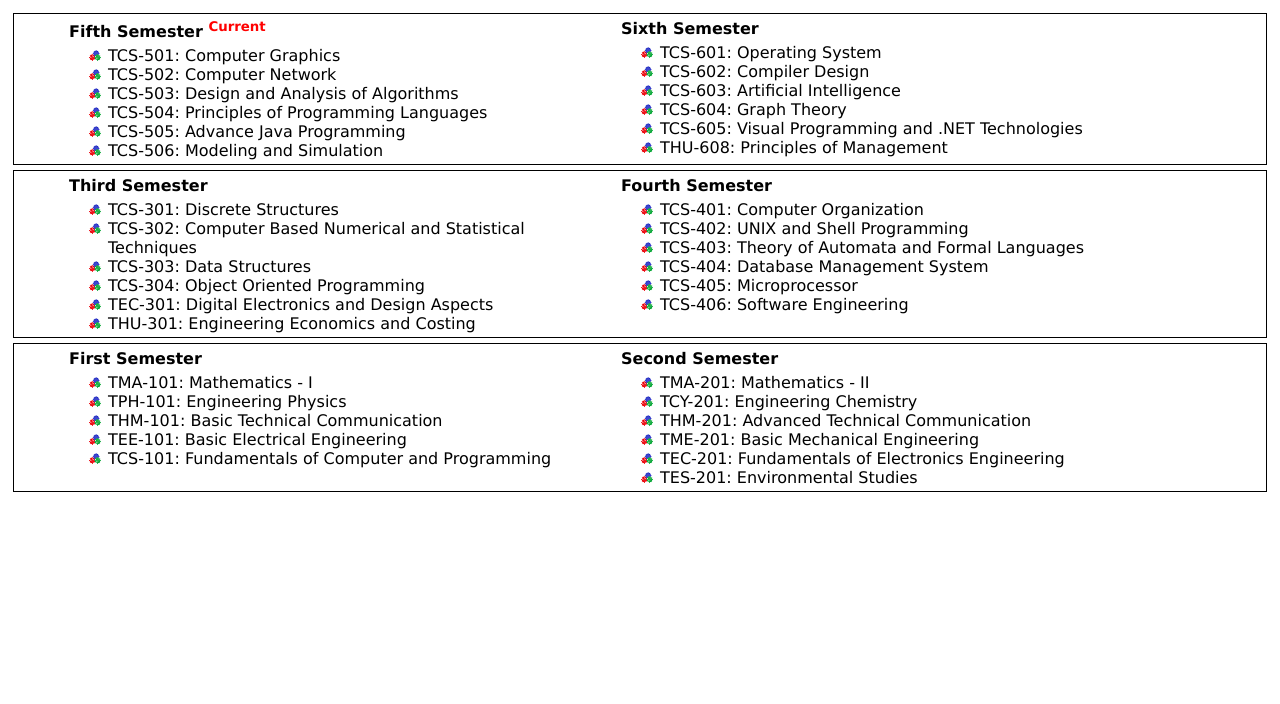
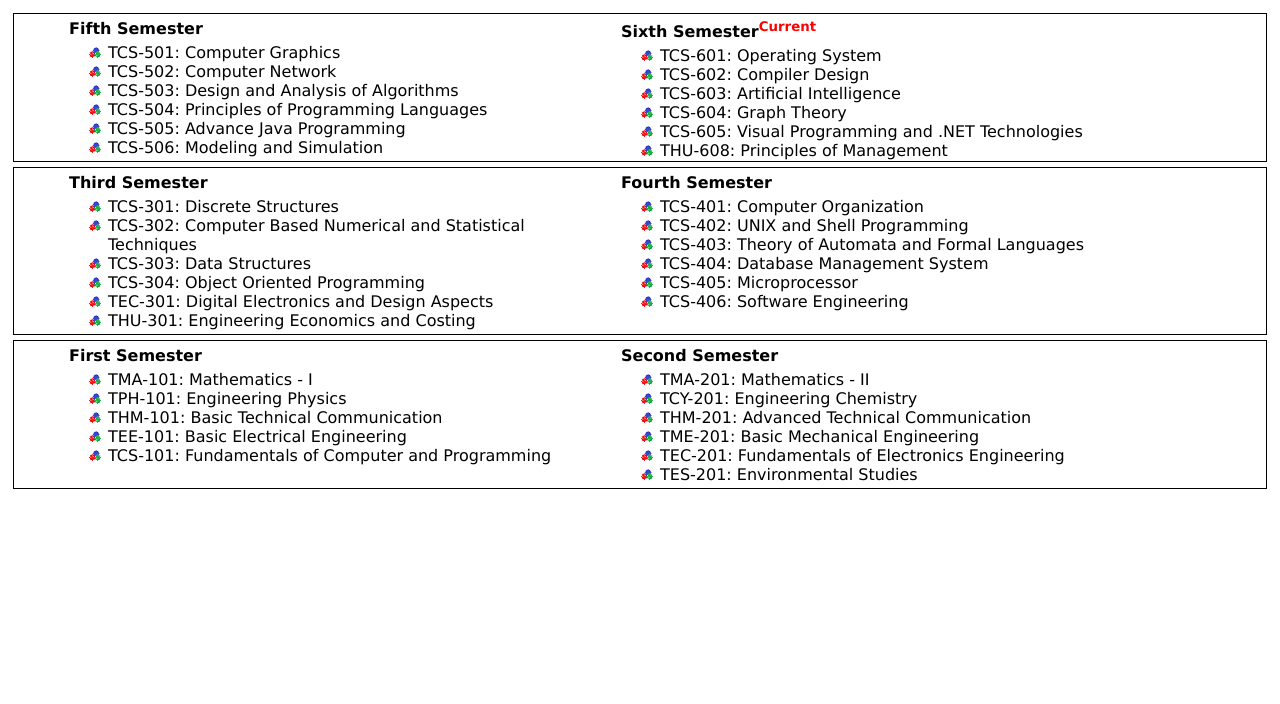
Before and after one commit to abhishek-pokhriyal/abhishek-pokhriyal.github.io, a plain HTML site: page course.html in a window 1280 px wide. Shown: the part 96-800 px from the top of the page. Drawn offline with Linux system fonts and the light colour scheme.

Commit message:
Update course.html

```diff
--- a/course.html
+++ b/course.html
@@ -28,7 +28,7 @@
 			<div id="year">
 
 				<div class="sem2">
-					<h4>Sixth Semester</h4>
+					<h4>Sixth Semester<sup>Current</sup></h4>
 					<ul class="sub_list">
 						<li>TCS-601: Operating System</li>
 						<li>TCS-602: Compiler Design</li>
@@ -40,7 +40,7 @@
 				</div>
 
 				<div class="sem1">
-					<h4>Fifth Semester <sup>Current</sup></h4>
+					<h4>Fifth Semester </h4>
 					<ul class="sub_list">
 						<li>TCS-501: Computer Graphics</li>
 						<li>TCS-502: Computer Network</li>
```
